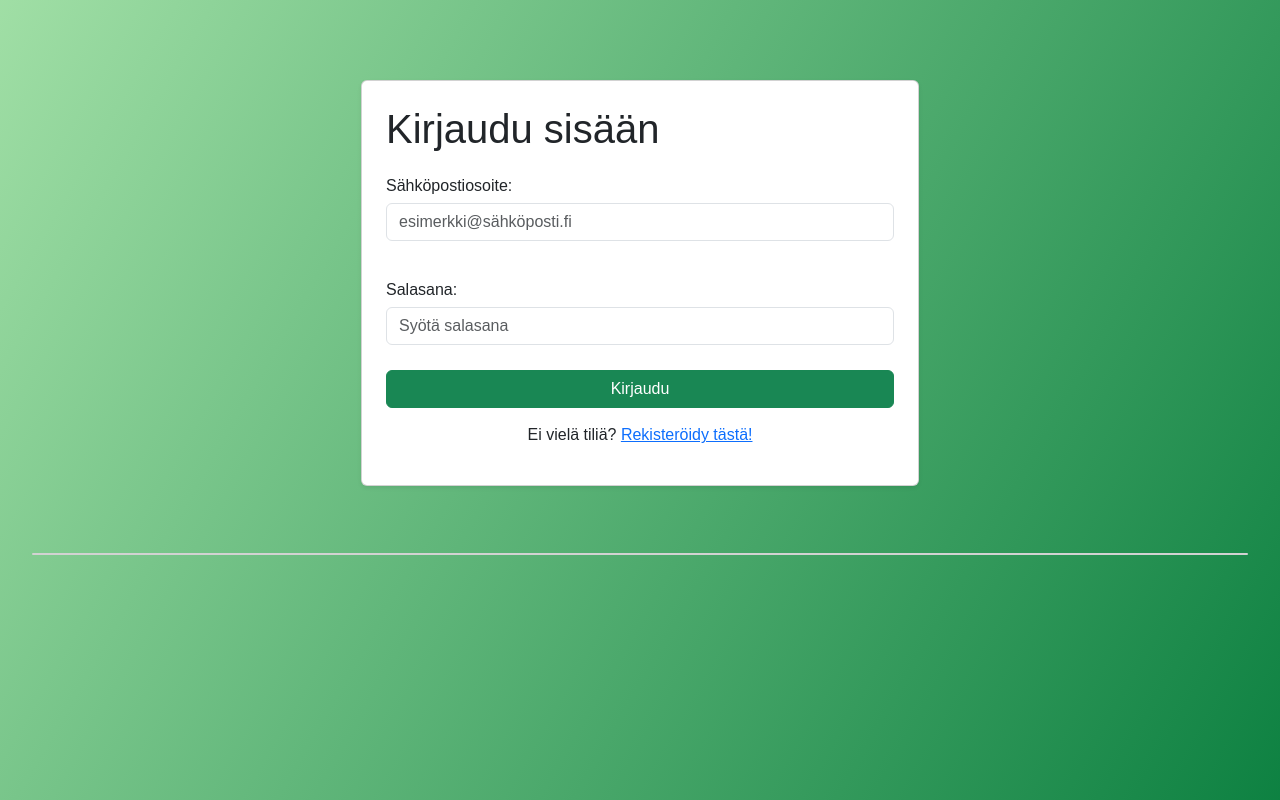
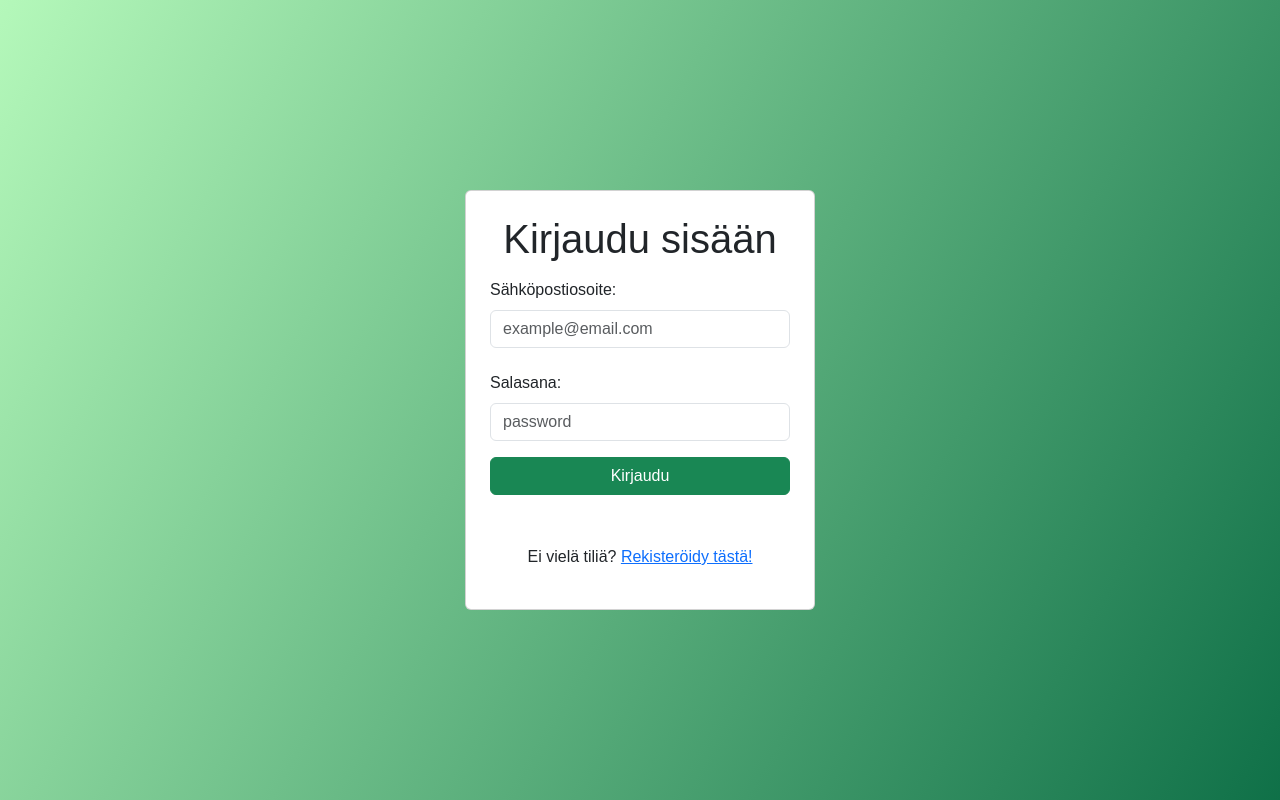
Before and after one commit to Jimbobballs22/Projektityo1_JAR, a PHP site: page /login.php in a window 1280 px wide. Run offline with PHP 8.4, Linux system fonts and the light colour scheme.

Commit message:
Login done and presumabely works 27.11.2026 by Lizzy730

```diff
--- a/src/login.php
+++ b/src/login.php
@@ -74,12 +74,13 @@ $yhteys = null;
     <script src="https://cdn.jsdelivr.net/npm/bootstrap@5.3.8/dist/js/bootstrap.bundle.min.js"></script>
 </head>
 <body id="login-body">
-    <section class="container mt-5">
+    <section class="container">
 
-        <form action="kirjautuminen.php" method="post" class="form-container card p-4 shadow-sm w-50 mx-auto">
-            <div class="form-title">
-                <h1>Kirjaudu sisään</h1s>
-            <div>
+        <form action="kirjautuminen.php" method="post" class="form-container card p-4 mx-auto">
+            <div class="form-title mx-auto">
+                <h1>Kirjaudu sisään</h1>
+            </div>
+
             <!-- Näyttää punaisen virhelaatikkon, jos kirjautuminen epäonnistuu -->
             <?php if (!empty($virheviesti)): ?>
                 <div class="alert alert-danger" role="alert">
@@ -96,24 +97,19 @@ $yhteys = null;
 
             <div class="mb-3">
                 <label for="sahkoposti" class="form-label">Sähköpostiosoite:</label>
-                <input type="email" class="form-control" id="sahkoposti" name="sahkoposti" placeholder="esimerkki@sähköposti.fi" required>
+                <input type="email" class="form-control" id="sahkoposti" name="sahkoposti" placeholder="example@email.com" required>
             </div>
 
             <div class="mb-3">
                 <label for="password" class="form-label">Salasana:</label>
-                <input type="password" class="form-control" id="password" name="password" placeholder="Syötä salasana" required>
+                <input type="password" class="form-control" id="password" name="password" placeholder="password" required>
             </div>
 
             <button type="submit" class="btn btn-success w-100">Kirjaudu</button>
+            <br>
+            <p class="mt-3 text-center">Ei vielä tiliä? <a href="rekisterointi.php">Rekisteröidy tästä!</a></p>
         </form>
 
-        <p class="mt-3 text-center">Ei vielä tiliä? <a href="rekisterointi.php">Rekisteröidy tästä!</a></p>
-    </section>
-    <br><br>
-    <section>
-        <div class="card">
-
-        </div>
     </section>
 </body>
 </html>
--- a/src/logreg.css
+++ b/src/logreg.css
@@ -1,6 +1,9 @@
 #login-body {
     box-sizing: border-box;
 	min-block-size: 100vb;
+	display: flex;
+	align-items: center;
+	justify-content: center;
 	padding: 2rem;
 	font-family: sans-serif;
 	font-size: 1.4rem;
@@ -8,8 +11,8 @@
 	color: hsl(261deg 100% 25%);
 	background: linear-gradient(
 		120deg,
-		hsl(125, 49%, 75%),
-		hsl(147, 81%, 28%)
+		hsl(125, 83%, 84%),
+		hsl(155, 76%, 25%)
 	);
 }
 
@@ -48,5 +51,6 @@ p {
     font-size: medium;
 }
 .form-container {
-    size: 400px;
+    width: 350px;
+    max-width: 100%;
 }
```
Also changed, not shown: src/register.html (added, +43 -0 lines).
